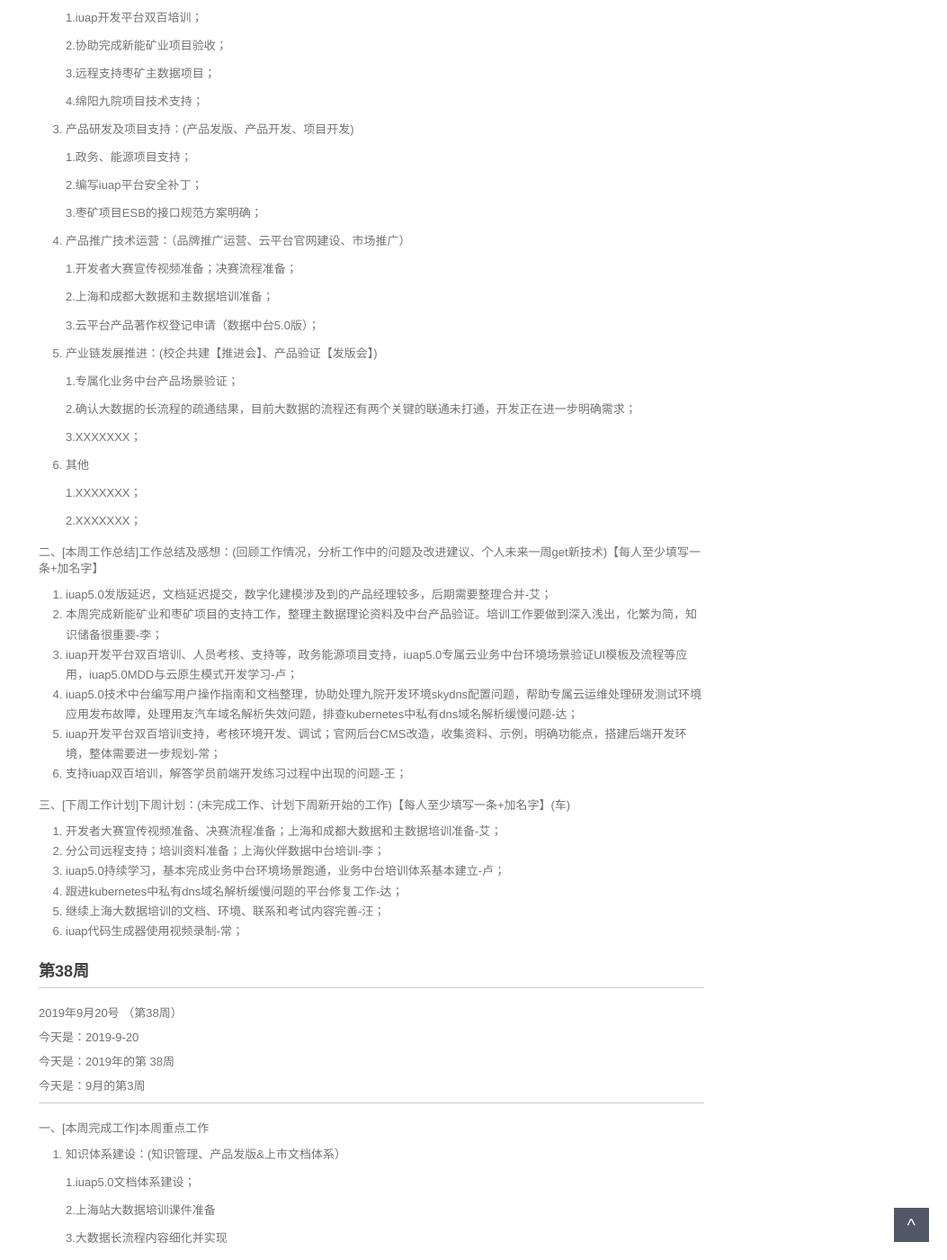
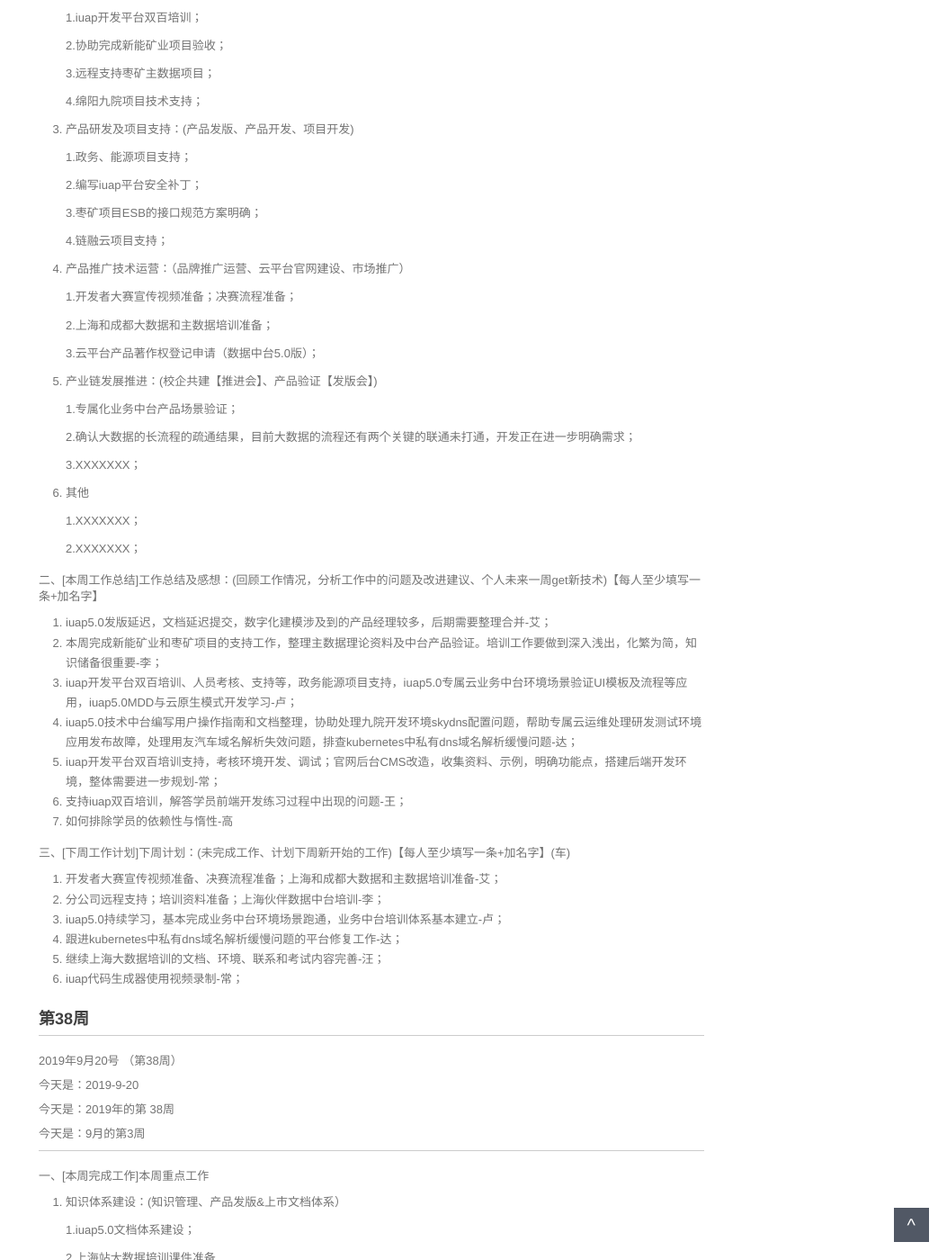
Before and after one commit to walllFlower/blog, a Jekyll site: the page built from _posts/2018-07-17-day_report_cxz.md, in a window 1280 px wide and 1400 px high, scrolled down 683 px. Shown: the whole window at 90% size, without its empty margins (227-1280 px from the left). Built offline with Jekyll 4.4.1, drawn with Linux system fonts in a browser that asks for light colours; comment, search, counter and statistics services are not loaded.

Commit message:
Update 2018-07-17-day_report_cxz.md

```diff
--- a/_posts/2018-07-17-day_report_cxz.md
+++ b/_posts/2018-07-17-day_report_cxz.md
@@ -50,6 +50,8 @@ categories: 技术运营工作周报
 
     3.枣矿项目ESB的接口规范方案明确；
 
+    4.链融云项目支持；
+
 4. 产品推广技术运营：（品牌推广运营、云平台官网建设、市场推广）
 
     1.开发者大赛宣传视频准备；决赛流程准备；
@@ -81,6 +83,8 @@ categories: 技术运营工作周报
 4. iuap5.0技术中台编写用户操作指南和文档整理，协助处理九院开发环境skydns配置问题，帮助专属云运维处理研发测试环境应用发布故障，处理用友汽车域名解析失效问题，排查kubernetes中私有dns域名解析缓慢问题-达；
 5. iuap开发平台双百培训支持，考核环境开发、调试；官网后台CMS改造，收集资料、示例，明确功能点，搭建后端开发环境，整体需要进一步规划-常；
 6. 支持iuap双百培训，解答学员前端开发练习过程中出现的问题-王；
+7. 如何排除学员的依赖性与惰性-高
+
 
 三、[下周工作计划]下周计划：(未完成工作、计划下周新开始的工作)【每人至少填写一条+加名字】(车)
 
```
